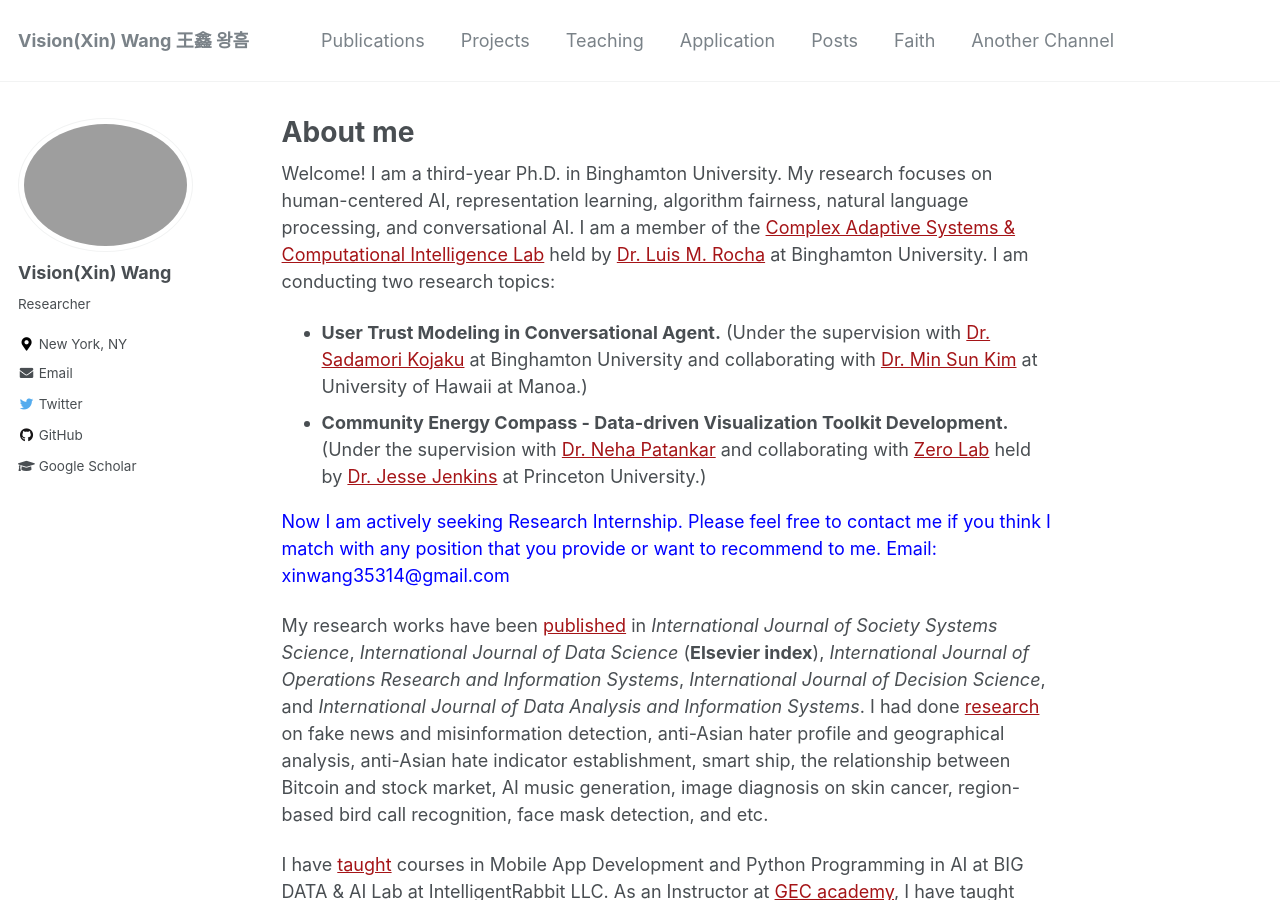
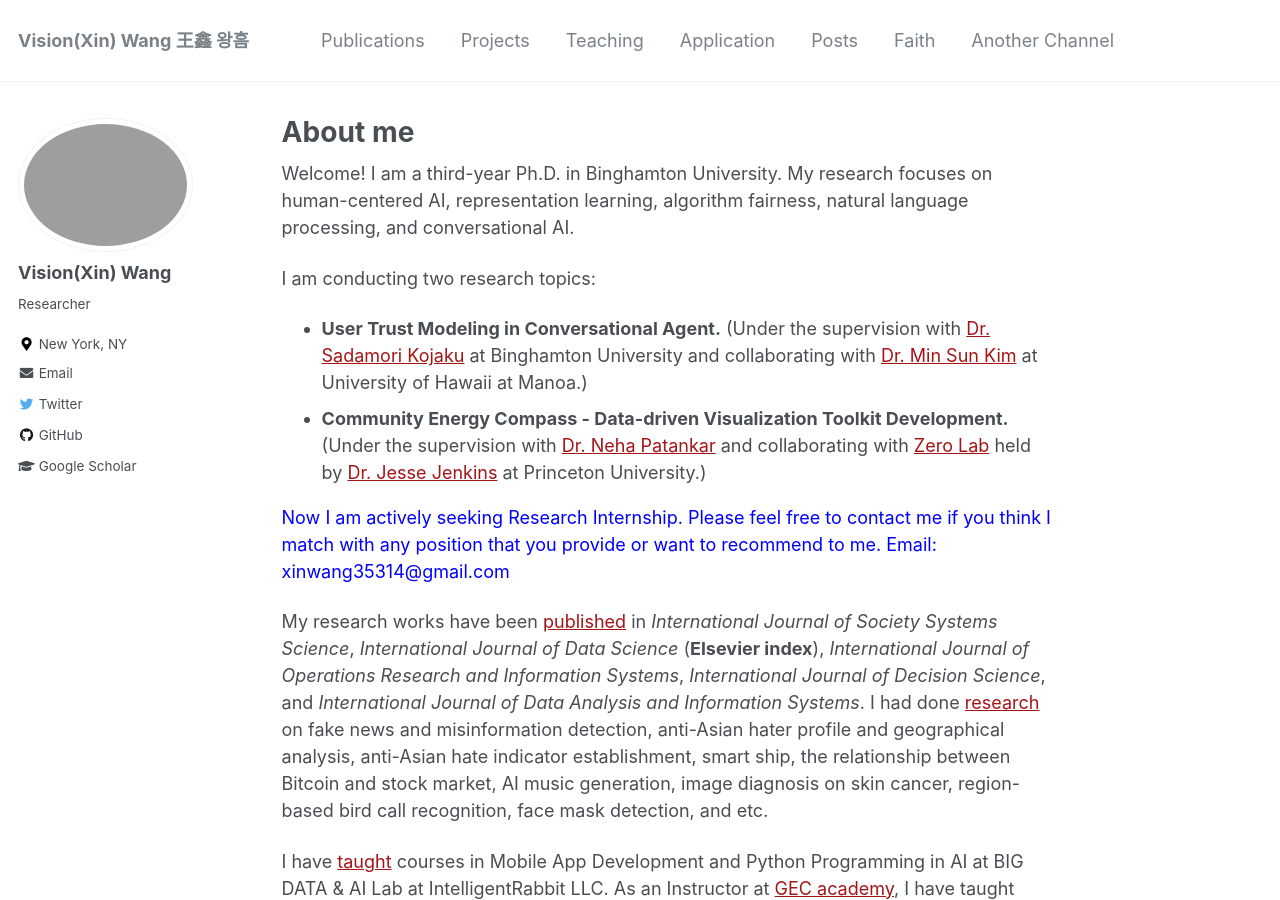
Before and after one commit to xin-wang-kr/xin-wang-kr.github.io, a Jekyll site: the page built from _pages/about.md, in a window 1280 px wide and 900 px high. Built offline with Jekyll 4.4.1, drawn with Linux system fonts in a browser that asks for light colours.

Commit message:
Update about.md

```diff
--- a/_pages/about.md
+++ b/_pages/about.md
@@ -10,7 +10,13 @@ image_sliders:
   - slider1
 ---
 
-Welcome! I am a third-year Ph.D. in Binghamton University. My research focuses on human-centered AI, representation learning, algorithm fairness, natural language processing, and conversational AI. I am a member of the [Complex Adaptive Systems & Computational Intelligence Lab](https://casci.binghamton.edu/casci.php) held by [Dr. Luis M. Rocha](https://casci.binghamton.edu/) at Binghamton University. I am conducting two research topics:
+Welcome! I am a third-year Ph.D. in Binghamton University. My research focuses on human-centered AI, representation learning, algorithm fairness, natural language processing, and conversational AI.
+
+<!---
+I am a member of the [Complex Adaptive Systems & Computational Intelligence Lab](https://casci.binghamton.edu/casci.php) held by [Dr. Luis M. Rocha](https://casci.binghamton.edu/) at Binghamton University.
+-->
+
+I am conducting two research topics:
 * __User Trust Modeling in Conversational Agent.__ (Under the supervision with [Dr. Sadamori Kojaku](https://skojaku.github.io/) at Binghamton University and collaborating with [Dr. Min Sun Kim](https://sci.manoa.hawaii.edu/min-sun-kim/) at University of Hawaii at Manoa.)
 * __Community Energy Compass - Data-driven Visualization Toolkit Development.__ (Under the supervision with [Dr. Neha Patankar](https://patankarneha.wixsite.com/home) and collaborating with [Zero Lab](https://zero.lab.princeton.edu/) held by [Dr. Jesse Jenkins](https://environmenthalfcentury.princeton.edu/experts/jesse-jenkins) at Princeton University.)
 
```
